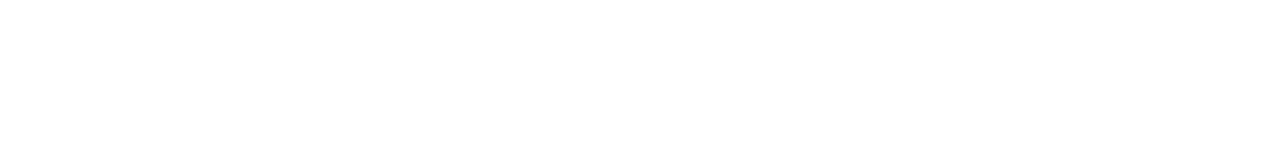
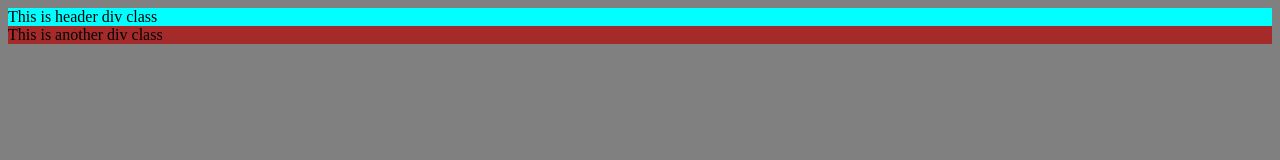
Before and after one commit to dkj047/dkj047.github.io, a plain HTML site: page index.html in a window 1280 px wide. Drawn offline with Linux system fonts and the light colour scheme.

Commit message:
basic html and css

```diff
--- a/index.html
+++ b/index.html
@@ -1,14 +1,14 @@
 <!DOCTYPE html>
 <html lang="en">
+  <head>
+    <meta charset="UTF-8" />
+    <title>Deepak</title>
+    <link rel="stylesheet" href="mystyle.css" </>
+  </head>
 
-<head>
-  <meta charset="UTF-8" />
-  <title>Deepak</title>
+  <body style="background-color: grey">
+    <div class="header">This is header div class</div>
 
-</head>
-
-<body>
-
-</body>
-
+    <div class="anotherClass">This is another div class</div>
+  </body>
 </html>
--- /dev/null
+++ b/mystyle.css
@@ -0,0 +1,7 @@
+.header {
+  background-color: aqua;
+}
+
+.anotherClass {
+  background-color: brown;
+}
```
